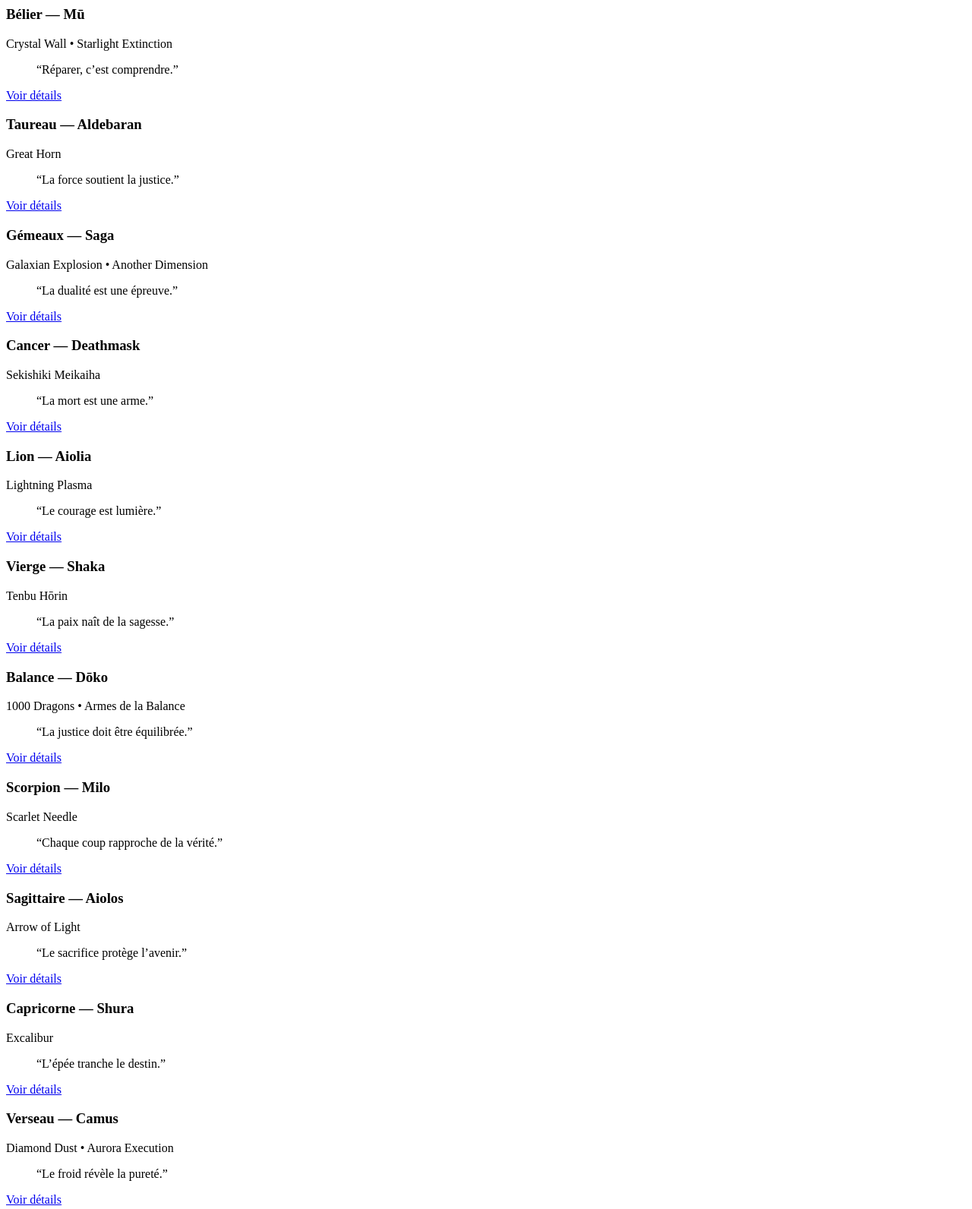
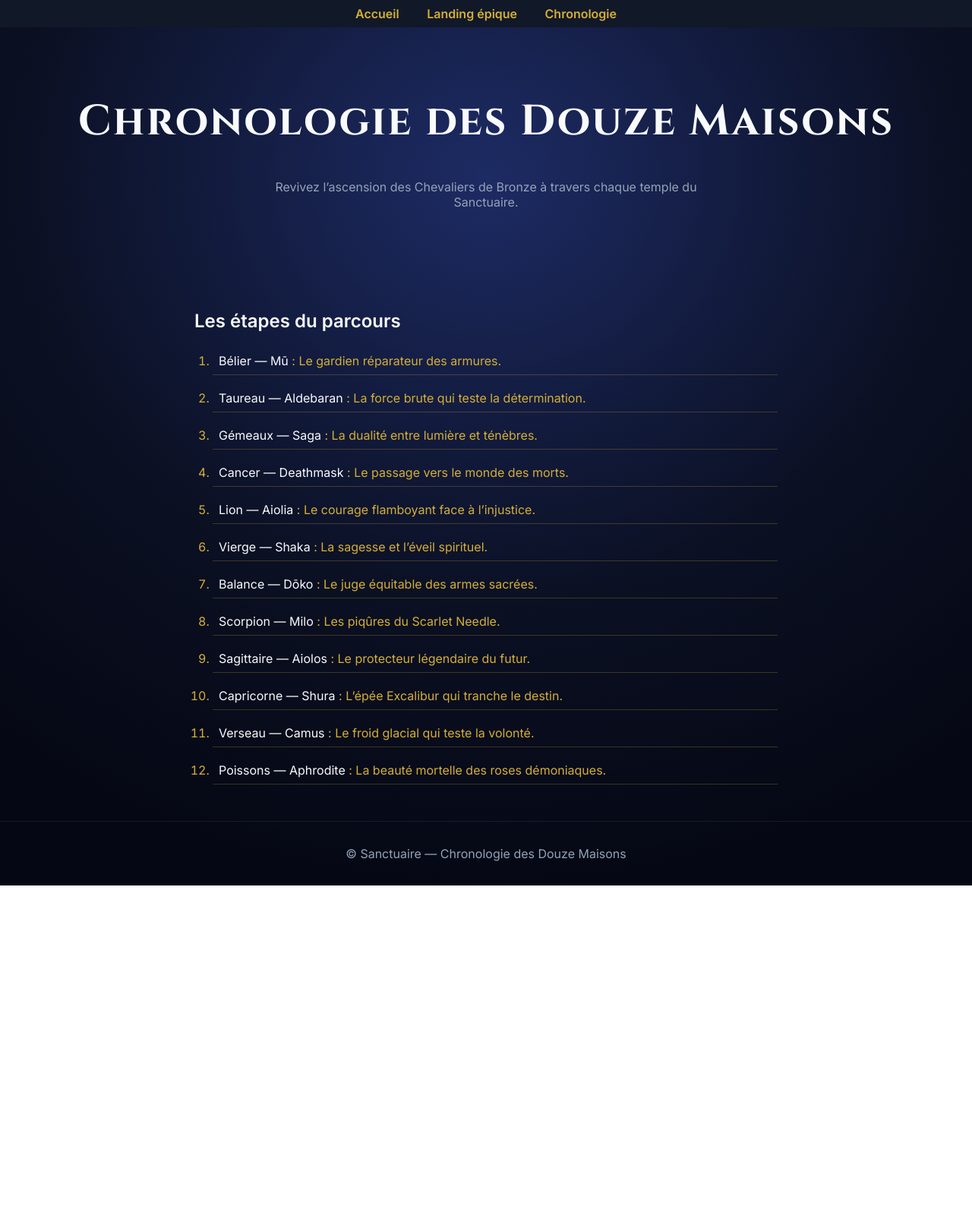
Before and after one commit to vbenji23/chevaliers-d-or-, a plain HTML site: page chronologie des douze maisons.htm in a window 1280 px wide. Shown: the top 1592 px of the page at 76% size. After the commit the page ends 1166 px from the top, so only its background shows below. Drawn offline with Linux system fonts and the light colour scheme.

Commit message:
Update chronologie des douze maisons.htm

```diff
--- a/chronologie des douze maisons.htm
+++ b/chronologie des douze maisons.htm
@@ -1,86 +1,61 @@
+<!doctype html>
+<html lang="fr">
+<head>
+  <meta charset="utf-8" />
+  <meta name="viewport" content="width=device-width,initial-scale=1" />
+  <title>Chronologie des Douze Maisons — Chevaliers d’Or</title>
+  <meta name="description" content="Revivez l’ascension des héros à travers chaque temple du Sanctuaire." />
+  <link href="https://fonts.googleapis.com/css2?family=Cinzel:wght@700&family=Inter:wght@400;600&display=swap" rel="stylesheet">
+  <style>
+    :root { --bg:#0B1023; --fg:#F8FAFC; --gold:#D4AF37; --muted:#94A3B8; }
+    *{box-sizing:border-box}
+    body{margin:0;background:radial-gradient(80% 80% at 50% 20%,#1D2B64 0%,#0B1023 60%,#050814 100%);color:var(--fg);font-family:Inter,system-ui}
+    a{color:var(--gold);text-decoration:none}
+    header{min-height:40vh;display:grid;place-items:center;text-align:center;padding:3rem 1rem}
+    h1{font-family:Cinzel,serif;font-size: clamp(2.2rem,6vw,3.5rem);letter-spacing:.04em}
+    .subtitle{color:var(--muted);max-width:60ch;margin:.75rem auto 2rem}
+    nav{background:#111827;padding:.5rem;text-align:center}
+    nav a{margin:0 1rem;color:var(--gold);font-weight:600}
+    main{max-width:800px;margin:0 auto;padding:2rem 1rem}
+    ol{list-style:decimal;color:var(--gold);padding-left:1.5rem}
+    li{margin:.75rem 0;padding:.5rem;border-bottom:1px solid rgba(212,175,55,.25)}
+    li span{color:var(--fg)}
+    footer{padding:2rem 1rem;color:var(--muted);text-align:center;border-top:1px solid rgba(255,255,255,.08)}
+  </style>
+</head>
+<body>
+  <!-- Menu de navigation -->
+  <nav>
+    <a href="index.html">Accueil</a>
+    <a href="Landing%20statique%20%C3%A9pique.html">Landing épique</a>
+    <a href="chronologie%20des%20douze%20maisons.htm">Chronologie</a>
+  </nav>
 
-<main id="maisons" class="grid" aria-label="Maisons du Zodiaque">
-  <article class="card">
-    <h3>Bélier — Mū</h3>
-    <p class="meta">Crystal Wall • Starlight Extinction</p>
-    <blockquote>“Réparer, c’est comprendre.”</blockquote>
-    <a class="btn" href="details/belier.html">Voir détails</a>
-  </article>
+  <header>
+    <div>
+      <h1>Chronologie des Douze Maisons</h1>
+      <p class="subtitle">Revivez l’ascension des Chevaliers de Bronze à travers chaque temple du Sanctuaire.</p>
+    </div>
+  </header>
 
-  <article class="card">
-    <h3>Taureau — Aldebaran</h3>
-    <p class="meta">Great Horn</p>
-    <blockquote>“La force soutient la justice.”</blockquote>
-    <a class="btn" href="details/taureau.html">Voir détails</a>
-  </article>
+  <main>
+    <h2>Les étapes du parcours</h2>
+    <ol>
+      <li><span>Bélier — Mū</span> : Le gardien réparateur des armures.</li>
+      <li><span>Taureau — Aldebaran</span> : La force brute qui teste la détermination.</li>
+      <li><span>Gémeaux — Saga</span> : La dualité entre lumière et ténèbres.</li>
+      <li><span>Cancer — Deathmask</span> : Le passage vers le monde des morts.</li>
+      <li><span>Lion — Aiolia</span> : Le courage flamboyant face à l’injustice.</li>
+      <li><span>Vierge — Shaka</span> : La sagesse et l’éveil spirituel.</li>
+      <li><span>Balance — Dōko</span> : Le juge équitable des armes sacrées.</li>
+      <li><span>Scorpion — Milo</span> : Les piqûres du Scarlet Needle.</li>
+      <li><span>Sagittaire — Aiolos</span> : Le protecteur légendaire du futur.</li>
+      <li><span>Capricorne — Shura</span> : L’épée Excalibur qui tranche le destin.</li>
+      <li><span>Verseau — Camus</span> : Le froid glacial qui teste la volonté.</li>
+      <li><span>Poissons — Aphrodite</span> : La beauté mortelle des roses démoniaques.</li>
+    </ol>
+  </main>
 
-  <article class="card">
-    <h3>Gémeaux — Saga</h3>
-    <p class="meta">Galaxian Explosion • Another Dimension</p>
-    <blockquote>“La dualité est une épreuve.”</blockquote>
-    <a class="btn" href="details/gemeaux.html">Voir détails</a>
-  </article>
-
-  <article class="card">
-    <h3>Cancer — Deathmask</h3>
-    <p class="meta">Sekishiki Meikaiha</p>
-    <blockquote>“La mort est une arme.”</blockquote>
-    <a class="btn" href="details/cancer.html">Voir détails</a>
-  </article>
-
-  <article class="card">
-    <h3>Lion — Aiolia</h3>
-    <p class="meta">Lightning Plasma</p>
-    <blockquote>“Le courage est lumière.”</blockquote>
-    <a class="btn" href="details/lion.html">Voir détails</a>
-  </article>
-
-  <article class="card">
-    <h3>Vierge — Shaka</h3>
-    <p class="meta">Tenbu Hōrin</p>
-    <blockquote>“La paix naît de la sagesse.”</blockquote>
-    <a class="btn" href="details/vierge.html">Voir détails</a>
-  </article>
-
-  <article class="card">
-    <h3>Balance — Dōko</h3>
-    <p class="meta">1000 Dragons • Armes de la Balance</p>
-    <blockquote>“La justice doit être équilibrée.”</blockquote>
-    <a class="btn" href="details/balance.html">Voir détails</a>
-  </article>
-
-  <article class="card">
-    <h3>Scorpion — Milo</h3>
-    <p class="meta">Scarlet Needle</p>
-    <blockquote>“Chaque coup rapproche de la vérité.”</blockquote>
-    <a class="btn" href="details/scorpion.html">Voir détails</a>
-  </article>
-
-  <article class="card">
-    <h3>Sagittaire — Aiolos</h3>
-    <p class="meta">Arrow of Light</p>
-    <blockquote>“Le sacrifice protège l’avenir.”</blockquote>
-    <a class="btn" href="details/sagittaire.html">Voir détails</a>
-  </article>
-
-  <article class="card">
-    <h3>Capricorne — Shura</h3>
-    <p class="meta">Excalibur</p>
-    <blockquote>“L’épée tranche le destin.”</blockquote>
-    <a class="btn" href="details/capricorne.html">Voir détails</a>
-  </article>
-
-  <article class="card">
-    <h3>Verseau — Camus</h3>
-    <p class="meta">Diamond Dust • Aurora Execution</p>
-    <blockquote>“Le froid révèle la pureté.”</blockquote>
-    <a class="btn" href="details/verseau.html">Voir détails</a>
-  </article>
-
-  <article class="card">
-    <h3>Poissons — Aphrodite</h3>
-    <p class="meta">Royal Demon Rose</p>
-    <blockquote>“La beauté est une arme.”</blockquote>
-    <a class="btn" href="details/poissons.html">Voir détails</a>
-  </article>
-</main>
+  <footer>© Sanctuaire — Chronologie des Douze Maisons</footer>
+</body>
+</html>
```
